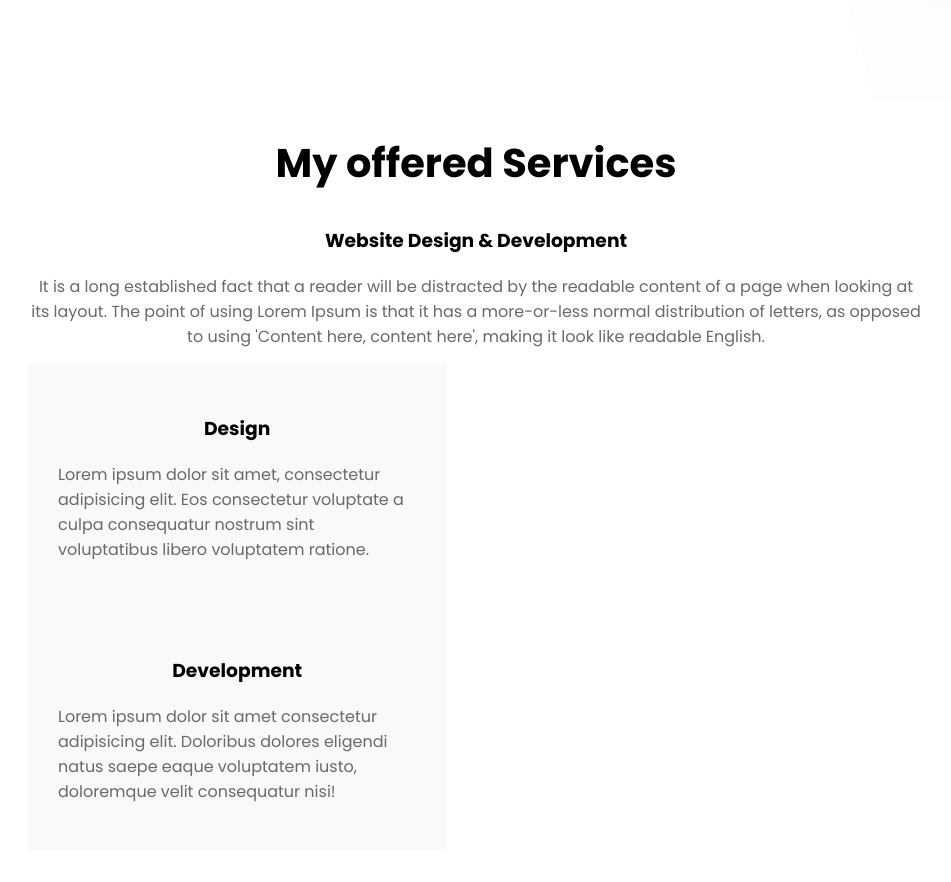
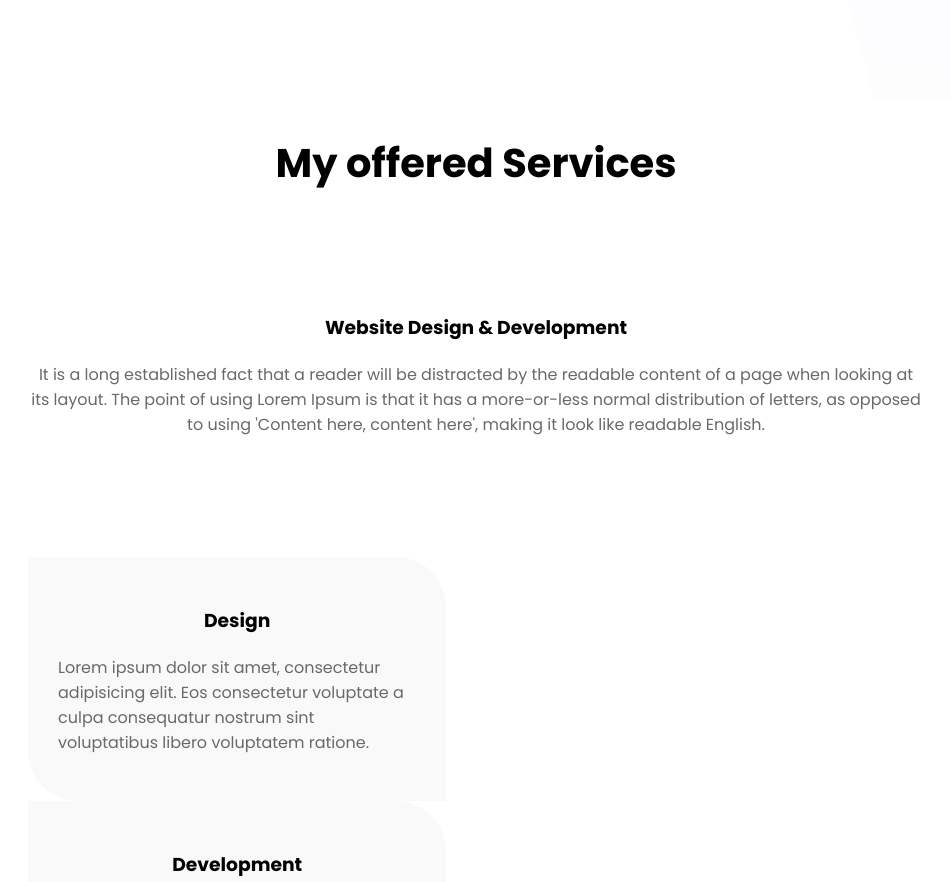
Before and after one commit to mosfiqurrahman07/personal-website-mosfiqur, a plain HTML site: page index.html in a window 1280 px wide. Shown: the part 2300-3182 px from the top of the page, without its empty margins (164-1115 px from the left). Drawn offline with Linux system fonts and the light colour scheme.

Commit message:
personal website complete

```diff
--- a/index.html
+++ b/index.html
@@ -42,8 +42,9 @@
             </div>
         </div>
     </section>
+    <!----------SERVICE AREA-------->
     <section id="service">
-        <h1 class="text-center">My offered Services</h1>
+        <h1 class="text-center margin-btm">My offered Services</h1>
         <h3 class="text-center">Website Design & Development</h3>
         <p class="text-center">It is a long established fact that a reader will be distracted by the readable content of a page when looking at its layout. The point of using Lorem Ipsum is that it has a more-or-less normal distribution of letters, as opposed to using 'Content here, content here', making it look like readable English. </p>
         <div class="service-item">
--- a/style.css
+++ b/style.css
@@ -80,14 +80,28 @@ section{
     width: 70%;
     margin: auto;
 }
+.margin-btm{
+    padding-bottom: 100px;
+}
 .text-center{
     text-align: center;
+    margin-bottom: 20px;
 }
 .item{
     width: 40%;
     float: left;
     padding: 30px;
     background-color: #f9f9f9;
+    border-radius: 0 50px 0 50px;
+}
+.service-item{
+    padding-top: 100px;
+}
+.item:hover{
+    background-color: #ec4f9083;
+    border-radius: 50px 0 50px 0;
+    transition: 0.5s all ease-in-out;
+
 }
 .design{
     margin-right: 8%;
```
